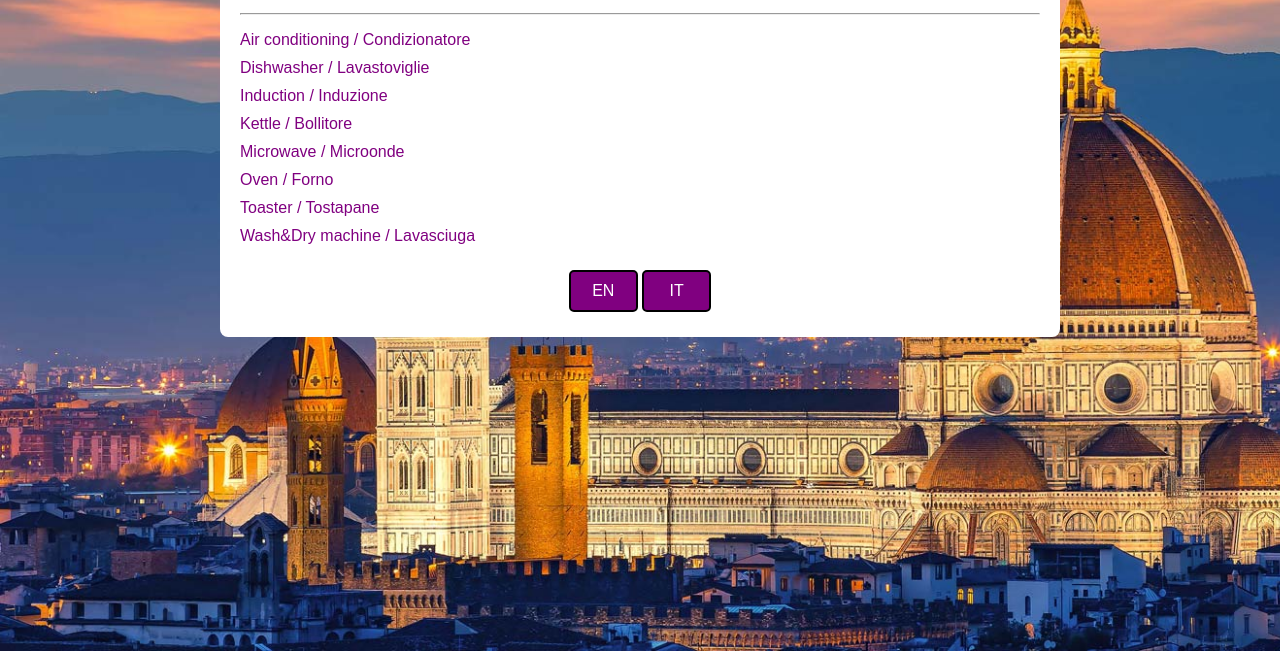
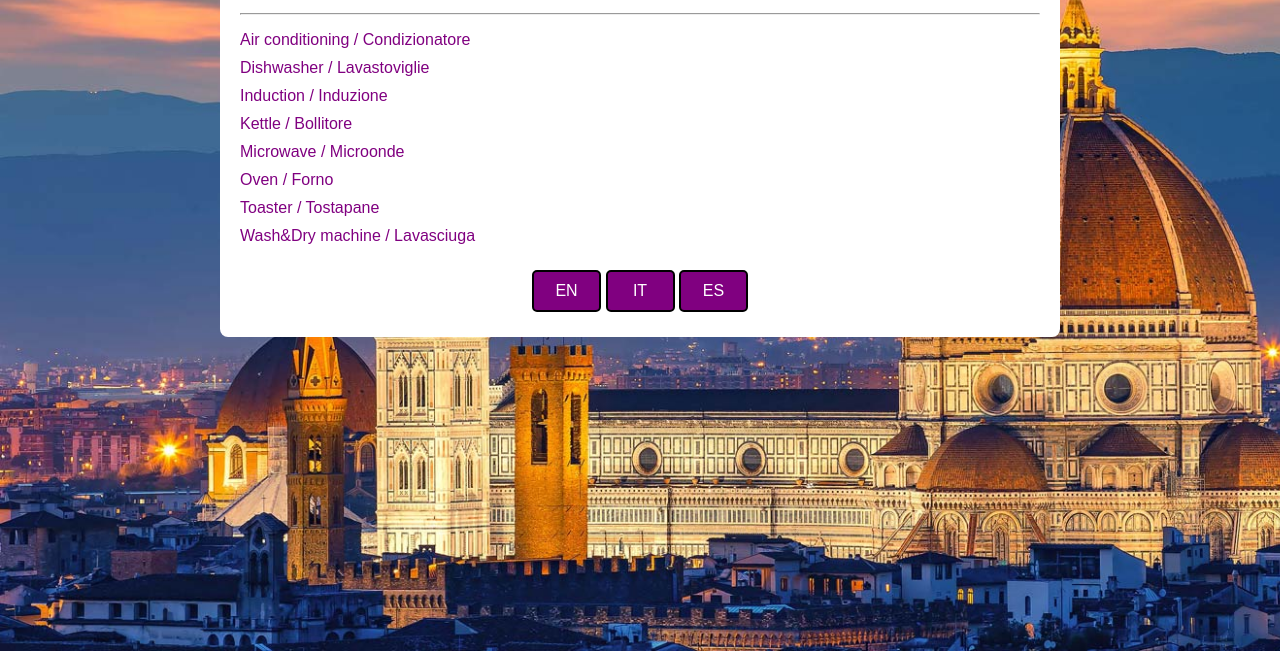
Before and after one commit to torredegliagli/knowledge-base, a plain HTML site: page manuali/index.html in a window 1280 px wide. Shown: the part 149-800 px from the top of the page. Drawn offline with Linux system fonts and the light colour scheme.

Commit message:
Update index.html

```diff
--- a/manuali/index.html
+++ b/manuali/index.html
@@ -103,6 +103,7 @@
         <div class="button-container">
             <a href="https://torredegliagli.github.io/knowledge-base/english/devices_instructions/index.html" class="button">EN</a>
             <a href="https://torredegliagli.github.io/knowledge-base/italian/istruzioni_dispositivi/index.html" class="button">IT</a>
+            <a href="https://torredegliagli.github.io/knowledge-base/spanish/istruzioni_dispositivi/index.html" class="button">ES</a>
         </div>
     </div>
 </body>
```
